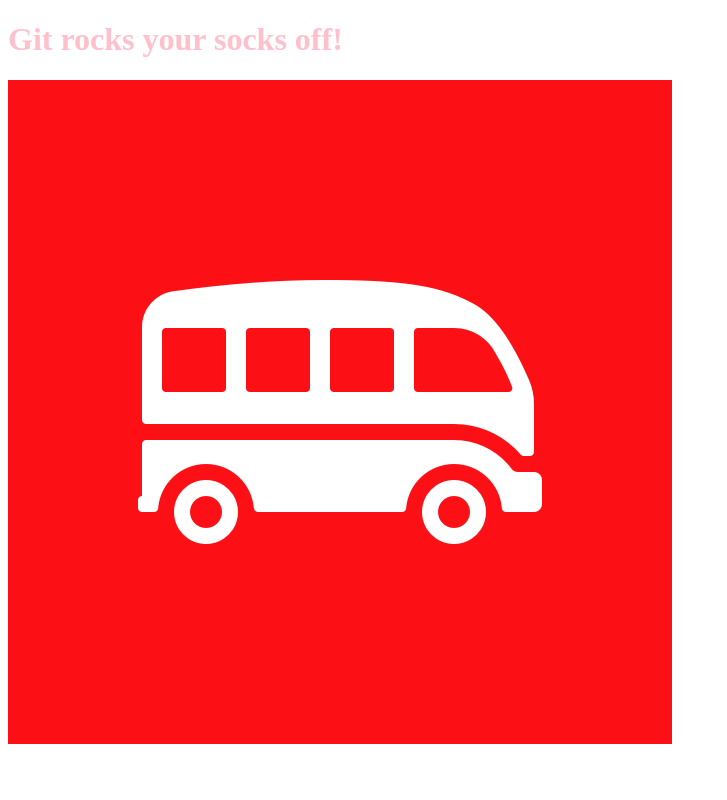
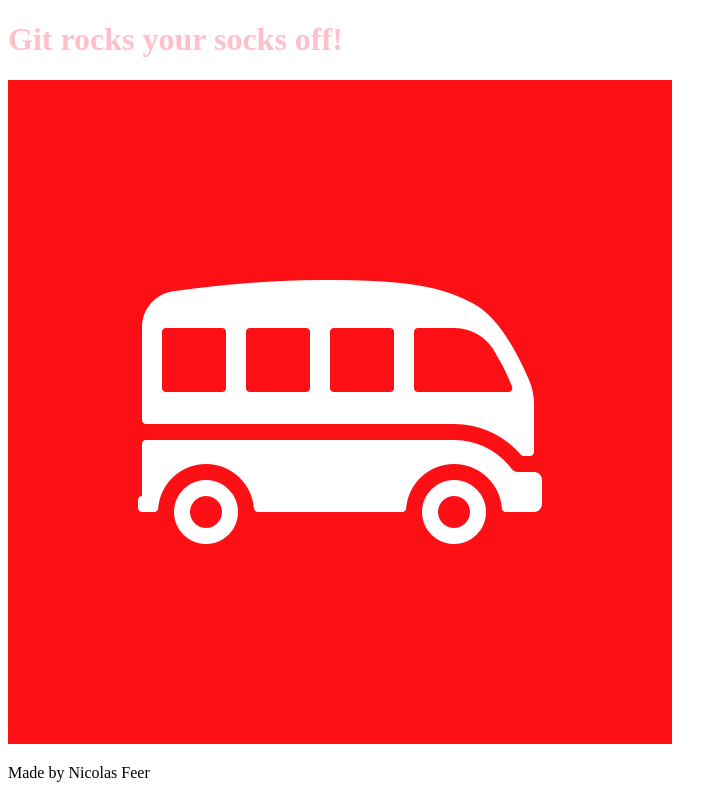
Before and after one commit to atmosfeer/my-first-git-project, a plain HTML site: page index.html in a window 1280 px wide. Shown: the whole page, without its empty margins (0-727 px from the left). Drawn offline with Linux system fonts and the light colour scheme.

Commit message:
Added signature to home page

```diff
--- a/index.html
+++ b/index.html
@@ -8,5 +8,6 @@
 <body>
   <h1>Git rocks your socks off!</h1>
   <img src="logo.png" alt="">
+  <p>Made by Nicolas Feer</p>
 </body>
 </html>
```
